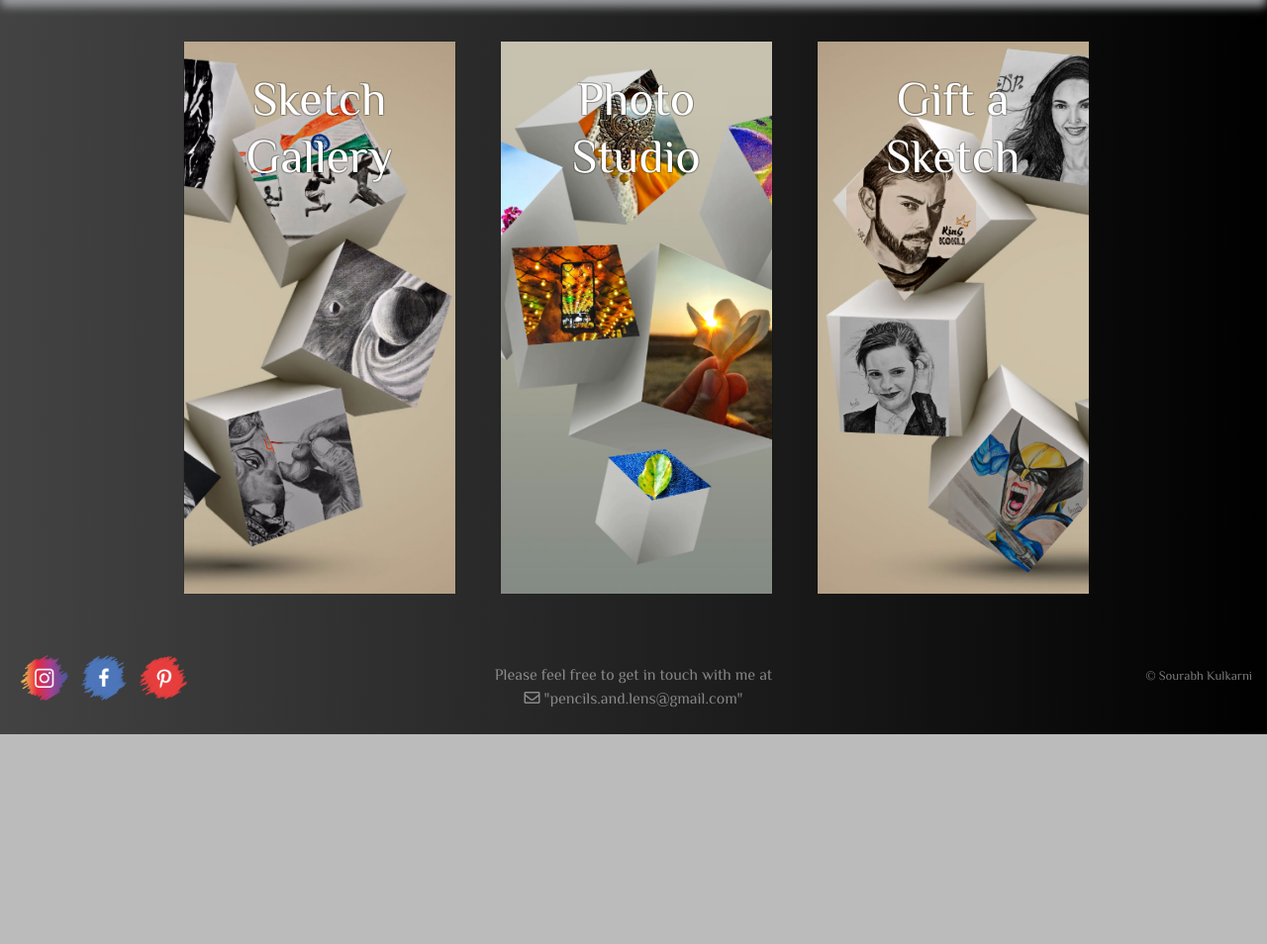
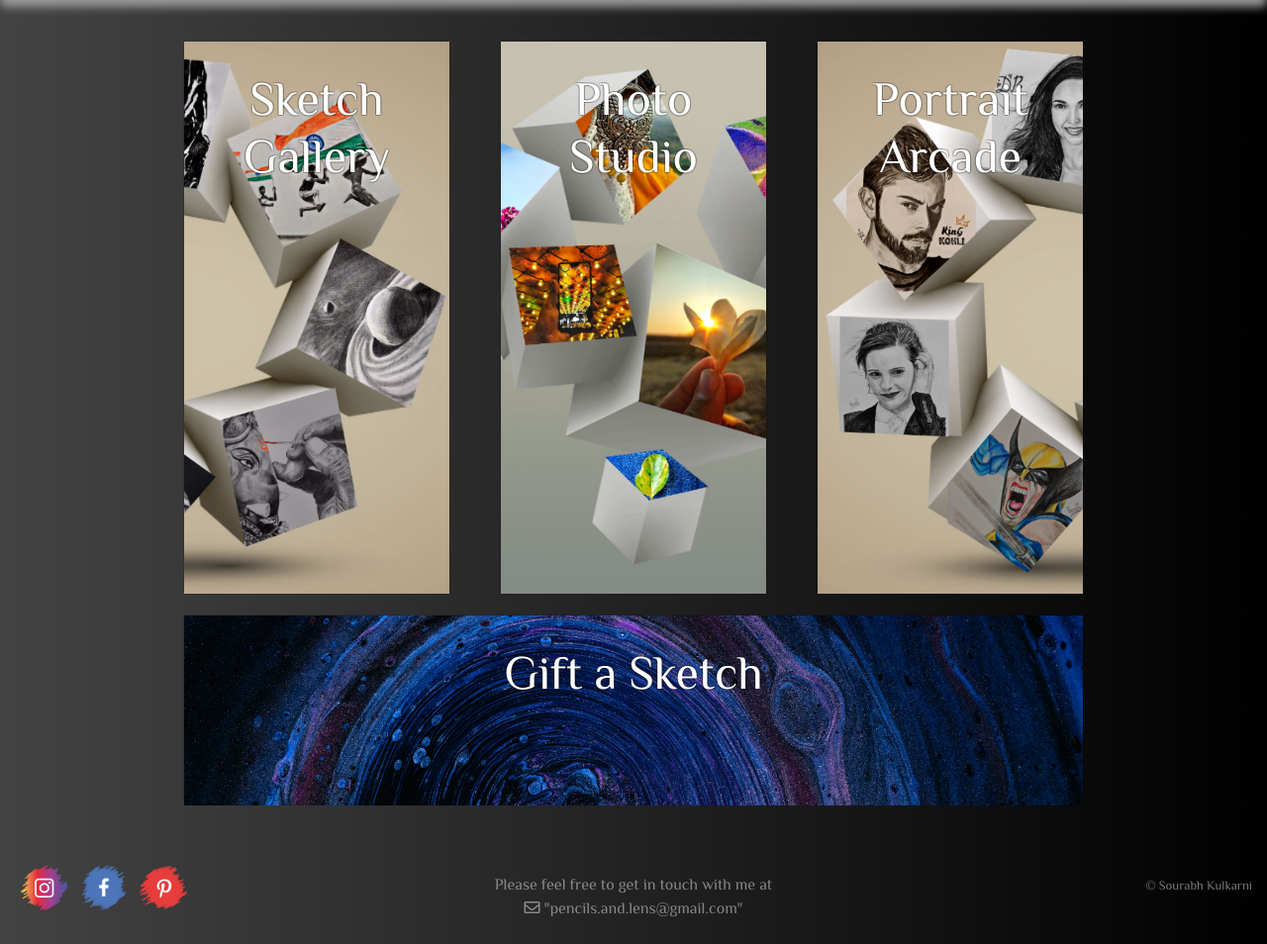
Before and after one commit to sourabh061295/Pencils_and_Lens_Full_Stack, a Node server app: page / in a window 1280 px wide. Shown: the part 561-1515 px from the top of the page at 99% size. Before the commit the page ends 1303 px from the top, so only its background shows below. Run offline with Node 20, Linux system fonts and the light colour scheme; some libraries are stand-ins or nearby versions; some web fonts are replaced.

Commit message:
Added portrait tab

```diff
--- a/public/scripts/home.js
+++ b/public/scripts/home.js
@@ -37,6 +37,8 @@ switch (currPage) {
                           break;
   case "image":  document.querySelector(".jumbotron").style.backgroundImage = "url(/images/photo_wall.jpg)";
                           break;
+  case "portrait":  document.querySelector(".jumbotron").style.backgroundImage = "url(/images/portrait.jpg)";
+                          break;
   case "order": document.querySelector(".jumbotron").style.backgroundImage = "url(/images/sketch_order.jpg)";
                           break;
   case "color": document.querySelector(".jumbotron").style.backgroundImage = "url(/images/bonus_banner.jpg)";
--- a/public/stylesheets/main.css
+++ b/public/stylesheets/main.css
@@ -263,7 +263,6 @@ hr {
 /* Image cards */
 .card {
     height: 35em;
-    width: 95%;
     margin: 10px;
     background: inherit;
 }
@@ -277,7 +276,7 @@ hr {
 }
 
 /* Shadow off on hover */
-.card-img-overlay:hover .card-title {
+.card-img-overlay:hover .card-title, #giftCard:hover .card-title {
     text-shadow: none;
 }
 
@@ -294,7 +293,7 @@ hr {
 }
 
 /* Reveal on hover */
-.card-img-overlay:hover .card-text {
+.card-img-overlay:hover .card-text, #giftCard:hover .card-text {
     display: block;
 }
 
@@ -328,8 +327,37 @@ hr {
     background-position: center;
 }
 
+#portCard {
+    background-image: url("/images/portrait.png");
+}
+
+#gift {
+	height: 12em;
+}
+
 #giftCard {
-    background-image: url("/images/portrait.png");
+	height: 12em;
+    background-image: url("/images/gift_background.jpg");
+	background-size: cover;
+	background-position: center;
+}
+
+#giftCard .card-title {
+    font-size: 3em;
+    text-align: center;
+    text-shadow: -1px -1px 0 rgba(0, 0, 0, 0.2), 1px -1px 0 rgba(0, 0, 0, 0.2), -1px 1px 0 rgba(0, 0, 0, 0.2), 1px 1px 0 rgba(0, 0, 0, 0.2);
+}
+
+/* Card sub line styling */
+#giftCard .card-text {
+    margin: 0;
+    padding: 0 20px;
+    display: none;
+    font-size: 1.2em;
+    font-weight: 700;
+    text-align: center;
+    color: rgba(0, 0, 0, 0.6);
+    transition: all 0.4s;
 }
 
 /* New Year popup window */
--- a/public/stylesheets/mobile.css
+++ b/public/stylesheets/mobile.css
@@ -61,7 +61,7 @@
     }
 
     /* Hide the text in card and remove the hover effect */
-    .card-text, .card-img-overlay:hover .card-text {
+    .card-text, .card-img-overlay:hover .card-text, #giftCard .card-text, #giftCard:hover .card-text {
         display: none;
     }
 
--- a/routes/index.js
+++ b/routes/index.js
@@ -34,6 +34,21 @@ router.get("/image", function(req, res){
 	res.locals.currPage = "image";
 	// Read all image links from the database
 	imageLinks.find({}, (err, links) => {
+		if (err){
+			req.flash('error','Oops!!, something went wrong. Please refresh and try again.');
+			res.redirect("/");
+			console.log(err);
+		} else {
+			res.render("gallery", {link_arr: links});
+		}
+    });
+});
+
+// Portraits page
+router.get("/portrait", function(req, res){
+	res.locals.currPage = "portrait";
+	// Read all image links from the database
+	specialLinks.find({}, (err, links) => {
 		if (err){
 			req.flash('error','Oops!!, something went wrong. Please refresh and try again.');
 			res.redirect("/");
--- a/views/home.ejs
+++ b/views/home.ejs
@@ -28,8 +28,16 @@
 				</div>
 			</div>
 		</a>
-		<a href="/order" class="col-7 col-lg-3">
+		<a href="/portrait" class="col-7 col-lg-3">
 			<div class="card text-white">
+				<div id="portCard" class="card-img-overlay">
+					<h5 class="card-title">Portrait Arcade</h5>
+					<p class="card-text">Beauty lies in the eyes of the beholder.</p>
+				</div>
+			</div>
+		</a>
+		<a href="/order" class="col-7 col-lg-9">
+			<div id="gift" class="card text-white">
 				<div id="giftCard" class="card-img-overlay">
 					<h5 class="card-title">Gift a Sketch</h5>
 					<p class="card-text">Memories when put forth in black and white refresh the connect.<br> Gift them the worthwhile shades with the tinge of gesture.</p>
@@ -38,6 +46,7 @@
 		</a>
 	</div>
 </div>
+
 
 
 <div>
--- a/views/order.ejs
+++ b/views/order.ejs
@@ -83,6 +83,7 @@
 						<option selected>Black & White</option>
 						<option>Color</option>
 						<option>Invert Art</option>
+						<option>Spiral/Line Art</option>
 					</select>
 				</div>
 
@@ -134,7 +135,7 @@
 			<a href='/order/review'><button class="btn btn-lg btn-primary"><i class="far fa-comment"></i> Add a comment</button></a>
 		</div>
 	</div>
-	<hr class='white-hr'>
+	<hr class='white-hr mb-3'>
 	<div class='container commentSection'>
 	<!-- Loop through all reviews/comments -->
 	<% for(var i=0; i < review_list.length; i++) { %>
--- a/views/partials/footer.ejs
+++ b/views/partials/footer.ejs
@@ -27,7 +27,7 @@
 <% if (currPage != "") { %>
 	<script src="/scripts/home.js"></script>
 <% } %>
-<% if (currPage == 'art' || currPage == 'image') { %>
+<% if (currPage == 'art' || currPage == 'image' || currPage == 'portrait') { %>
 	<script src="/scripts/galleries.js"></script>
 <% } %>
 <% if (currPage == 'order') { %>
--- a/views/partials/header.ejs
+++ b/views/partials/header.ejs
@@ -46,6 +46,9 @@
 				<a class="nav-link galleries" id="<%= (currPage == 'image')?'activePage':'' %>" href="/image">
 					<li class="nav-item">Image Gallery</li>
 				</a>
+				<a class="nav-link galleries" id="<%= (currPage == 'portrait')?'activePage':'' %>" href="/portrait">
+					<li class="nav-item">Portraits</li>
+				</a>
 				<a class="nav-link galleries" id="<%= (currPage == 'order')?'activePage':'' %>" href="/order">
 					<li class="nav-item">Orders</li>
 				</a>
```
Also changed, not shown: public/scripts/order.js (+19 -4 lines), views/gallery.ejs (+8 -3 lines), public/images/gift_background.jpg (added), public/images/portrait.jpg (added), public/images/portrait_icon.png (added).
